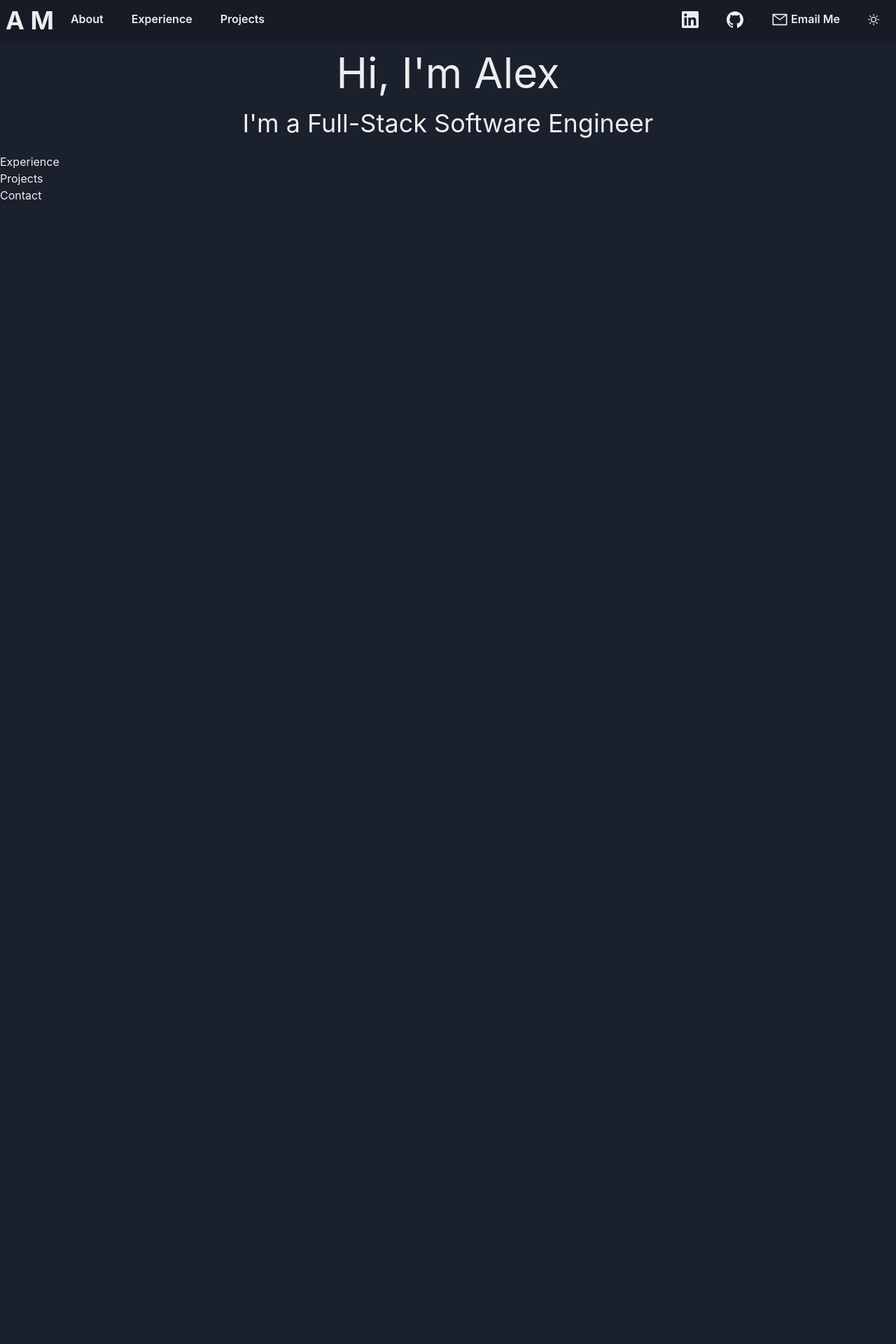
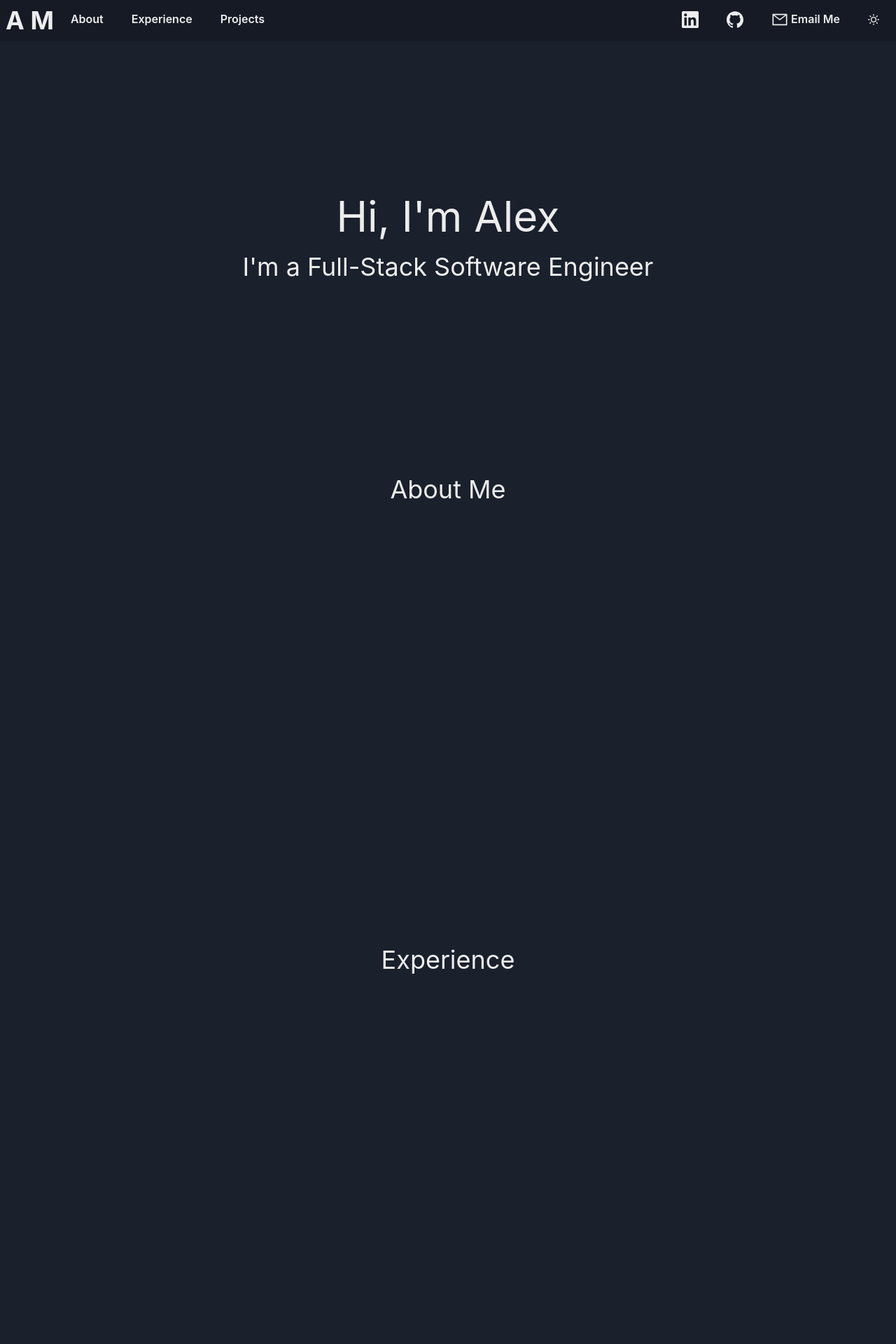
Before and after one commit to AlexandroM1234/PortfolioV2, a React (Create React App) app in the folder portfolio/: page / in a window 1280 px wide. Shown: the top 1920 px of the page at 70% size. Before the commit the page ends 800 px from the top, so only its background shows below. Built offline with nearby package versions, Linux system fonts and the light colour scheme.

Commit message:
updated styling for all components so each section would take the size of the screen roughly

```diff
--- a/portfolio/src/Components/About.jsx
+++ b/portfolio/src/Components/About.jsx
@@ -1,11 +1,11 @@
-import { Flex, Heading, Text } from "@chakra-ui/react";
+import { Flex, Text } from "@chakra-ui/react";
 import React from "react";
 
 function About() {
   return (
     <>
-      <Flex w="100%" margin={"2"} justifyContent={"left"}>
-        <Flex className="text" direction={"column"} width={"50%"}></Flex>
+      <Flex justifyContent={"center"} height={"2xl"}>
+        <Text fontSize={"4xl"}>About Me</Text>
       </Flex>
     </>
   );
--- a/portfolio/src/Components/Contact.jsx
+++ b/portfolio/src/Components/Contact.jsx
@@ -1,7 +1,12 @@
+import { Flex, Text } from "@chakra-ui/react";
 import React from "react";
 
 function Contact() {
-  return <div>Contact</div>;
+  return (
+    <Flex height={"2xl"} justifyContent={"center"}>
+      <Text fontSize={"4xl"}>Contact</Text>
+    </Flex>
+  );
 }
 
 export default Contact;
--- a/portfolio/src/Components/Experience.jsx
+++ b/portfolio/src/Components/Experience.jsx
@@ -1,7 +1,12 @@
+import { Flex, Text } from "@chakra-ui/react";
 import React from "react";
 
 function Experience() {
-  return <div>Experience</div>;
+  return (
+    <Flex height={"2xl"} justifyContent={"center"}>
+      <Text fontSize={"4xl"}>Experience</Text>
+    </Flex>
+  );
 }
 
 export default Experience;
--- a/portfolio/src/Components/Landing.jsx
+++ b/portfolio/src/Components/Landing.jsx
@@ -4,9 +4,16 @@ import { Flex, Text } from "@chakra-ui/react";
 function Landing() {
   return (
     <>
-      <Flex justify={"center"} direction={"column"} align={"center"}>
-        <Text fontSize={"6xl"}>Hi, I'm Alex</Text>
-        <Text fontSize={"4xl"}>I'm a Full-Stack Software Engineer</Text>
+      <Flex
+        justify={"center"}
+        direction={"column"}
+        align={"center"}
+        height={"2xl"}
+      >
+        <Flex direction={"column"} alignItems={"center"}>
+          <Text fontSize={"6xl"}>Hi, I'm Alex</Text>
+          <Text fontSize={"4xl"}>I'm a Full-Stack Software Engineer</Text>
+        </Flex>
       </Flex>
     </>
   );
--- a/portfolio/src/Components/NavBar.jsx
+++ b/portfolio/src/Components/NavBar.jsx
@@ -21,6 +21,7 @@ function NavBar() {
         w="100%"
         padding={2}
         backgroundColor={"blackAlpha.300"}
+        position={"fixed"}
       >
         <Stack direction="row">
           <Heading>A M</Heading>
--- a/portfolio/src/Components/Projects.jsx
+++ b/portfolio/src/Components/Projects.jsx
@@ -1,7 +1,12 @@
+import { Flex, Text } from "@chakra-ui/react";
 import React from "react";
 
 function Projects() {
-  return <div>Projects</div>;
+  return (
+    <Flex height={"2xl"} justifyContent={"center"}>
+      <Text fontSize={"4xl"}>Projects</Text>
+    </Flex>
+  );
 }
 
 export default Projects;
```
